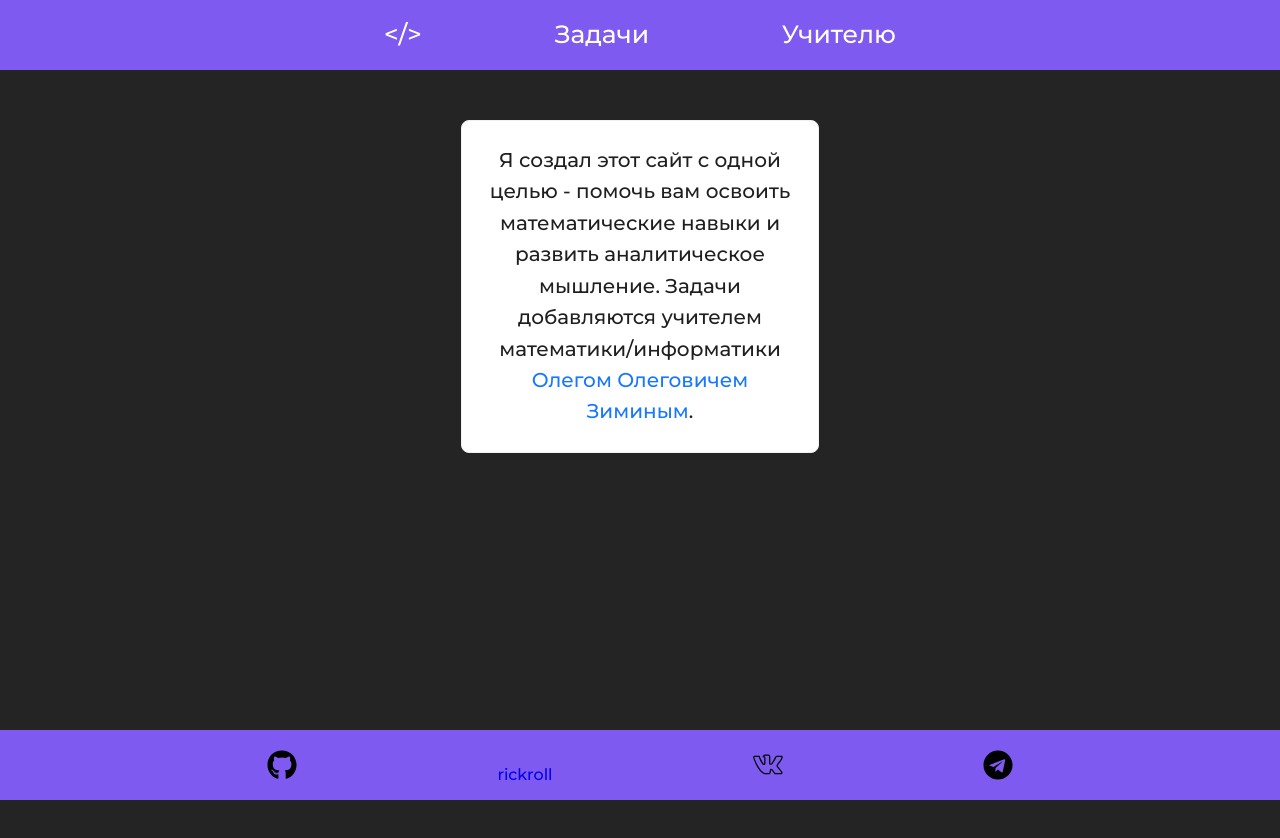
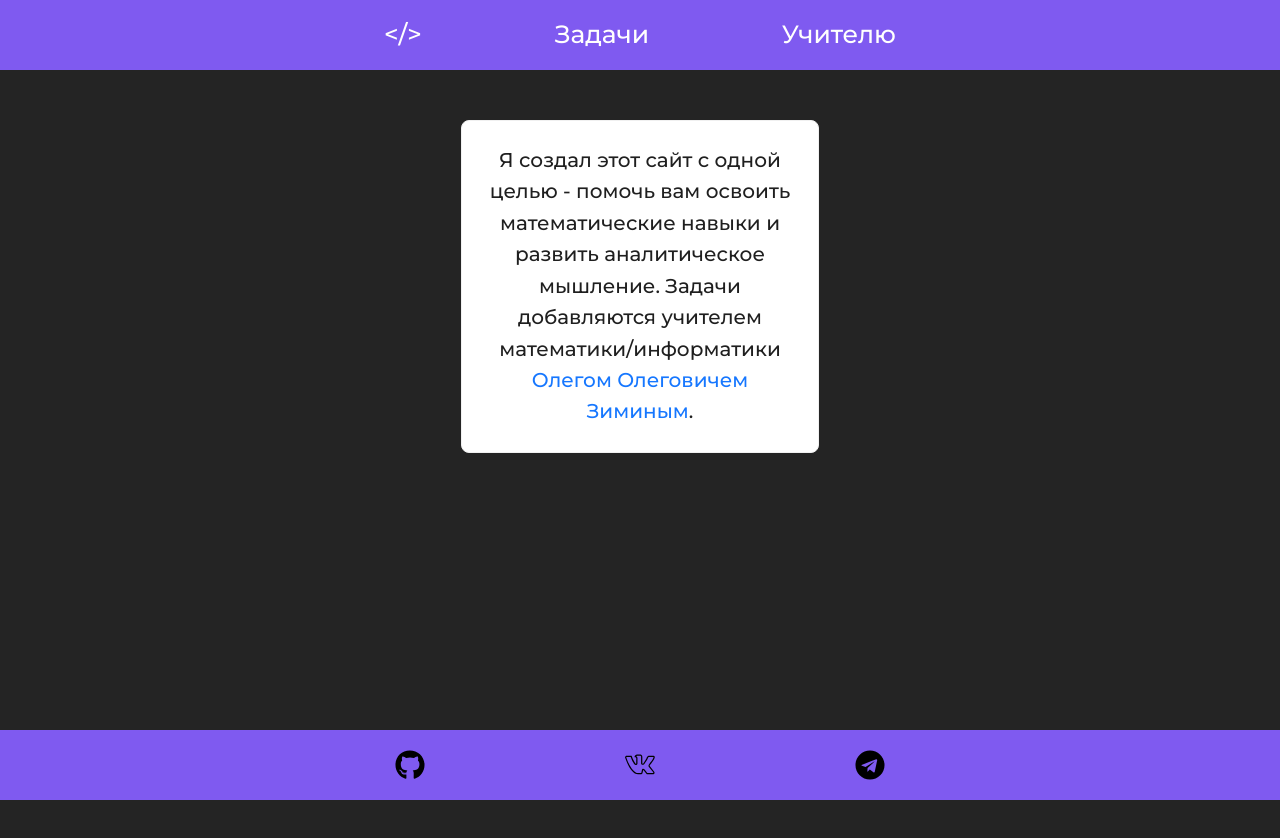
Before and after one commit to wenaro1337/individual-project, a React (Vite) app in the folder individualFrontend/: page / in a window 1280 px wide. Shown: the top 838 px of the page. Built offline with nearby package versions, Linux system fonts and the light colour scheme; the HTML template or start-up script is replaced by a standard one.

Commit message:
delete rickroll

```diff
--- a/individualFrontend/src/pages/Home.jsx
+++ b/individualFrontend/src/pages/Home.jsx
@@ -20,9 +20,6 @@ function Home() {
         <a href="#">
           <FaGithub style={{ fontSize: 30, color: "black" }} />
         </a>
-        <a href="https://www.youtube.com/watch?v=dQw4w9WgXcQ&ab" onClick={() => window.open("https://www.youtube.com/watch?v=dQw4w9WgXcQ&ab")}>
-          rickroll
-        </a>
         <a href="https://vk.com/denprogrammers">
           <SlSocialVkontakte style={{ fontSize: 30, color: "black" }} />
         </a>
```
